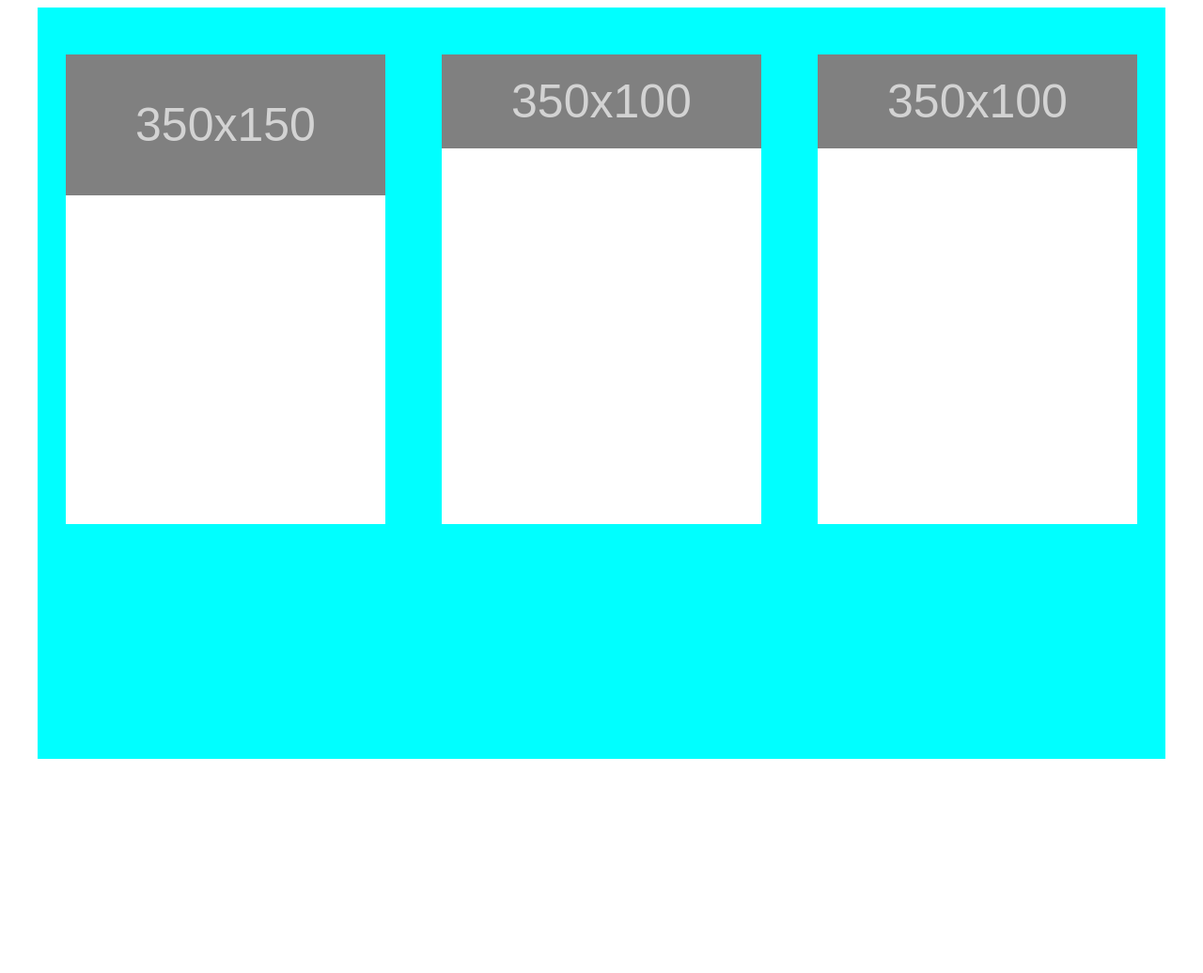
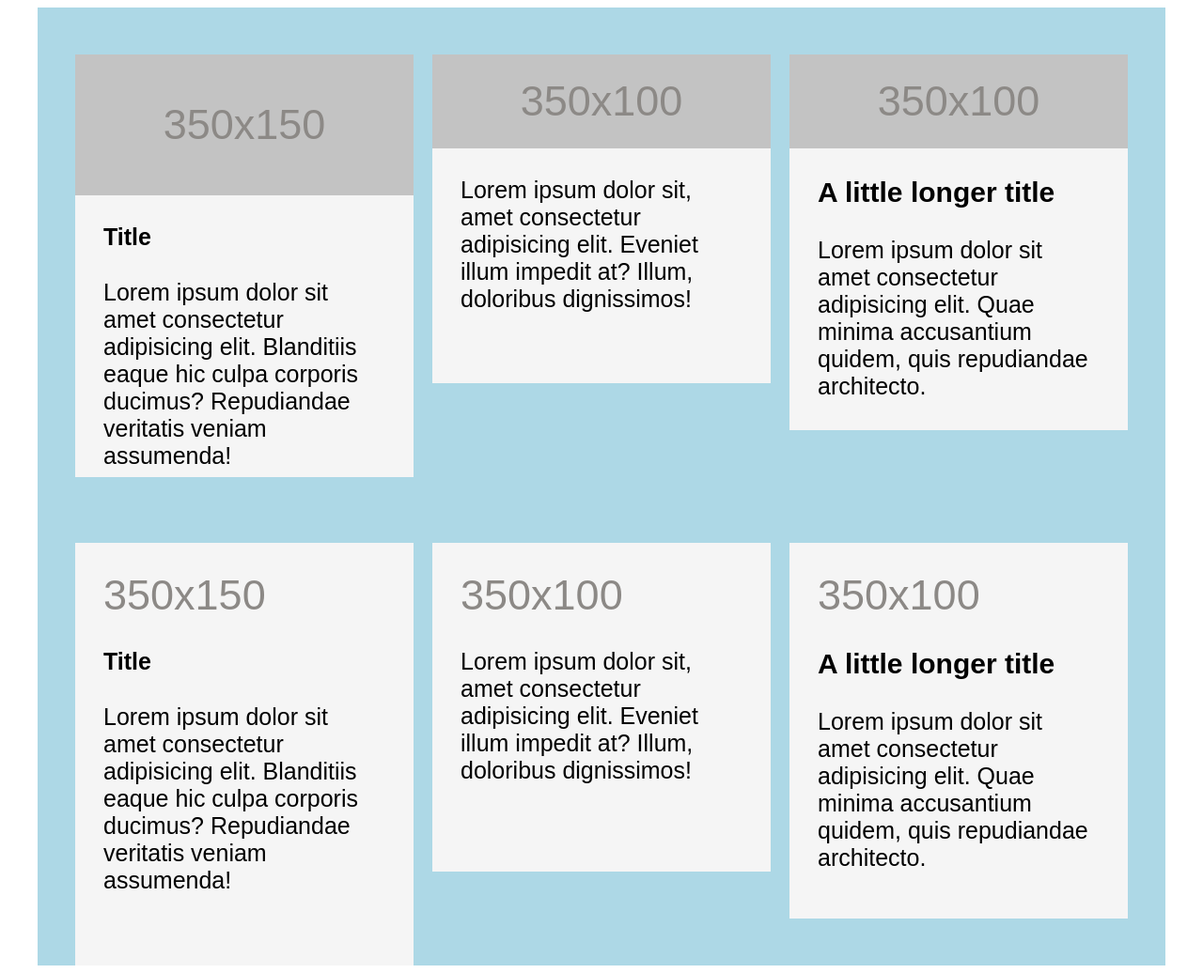
Before and after one commit to Sorokin1989/HTML, a plain HTML site: page HomeWork5/index2.html in a window 1280 px wide. Shown: the whole page at 94% size. Before the commit the page ends 816 px from the top, so only its background shows below. Drawn offline with Linux system fonts and the light colour scheme.

Commit message:
homework5 6.0

```diff
--- a/HomeWork5/index2.html
+++ b/HomeWork5/index2.html
@@ -10,17 +10,58 @@
     <div class="conteiner">
       <div class="column1">
         <div class="box1">
-            <p>350x150</p>
+            <p class="size-text">350x150</p>
         </div>
+
+<div class="one-text">
+    <span><p>Title</p></span>
+<p>Lorem ipsum dolor sit amet consectetur adipisicing elit. Blanditiis eaque hic culpa corporis ducimus? Repudiandae veritatis veniam assumenda!</p>
+</div>
       </div>
+
       <div class="column2">
  <div class="box2">
-    <p>350x100</p>
+    <p class="size-text">350x100</p>
+ </div>
+ <div class="one-text">
+    <p>Lorem ipsum dolor sit, amet consectetur adipisicing elit. Eveniet illum impedit at? Illum, doloribus dignissimos!</p>
  </div>
       </div>
       <div class="column3">
  <div class="box3">
-    <p>350x100</p>
+    <p class="size-text">350x100</p>
+ </div>
+ <div class="one-text">
+    <p><span>A little longer title</span></p>
+    <p>Lorem ipsum dolor sit amet consectetur adipisicing elit. Quae minima accusantium quidem, quis repudiandae architecto. </p>
+ </div>
+      </div>
+            <div class="column4">
+        <div class="box4">
+            <p class="size-text">350x150</p>
+        </div>
+
+<div class="one-text">
+    <span><p>Title</p></span>
+<p>Lorem ipsum dolor sit amet consectetur adipisicing elit. Blanditiis eaque hic culpa corporis ducimus? Repudiandae veritatis veniam assumenda!</p>
+</div>
+      </div>
+
+      <div class="column5">
+ <div class="box5">
+    <p class="size-text">350x100</p>
+ </div>
+ <div class="one-text">
+    <p>Lorem ipsum dolor sit, amet consectetur adipisicing elit. Eveniet illum impedit at? Illum, doloribus dignissimos!</p>
+ </div>
+      </div>
+      <div class="column6">
+ <div class="box6">
+    <p class="size-text">350x100</p>
+ </div>
+ <div class="one-text">
+    <p><span>A little longer title</span></p>
+    <p>Lorem ipsum dolor sit amet consectetur adipisicing elit. Quae minima accusantium quidem, quis repudiandae architecto. </p>
  </div>
       </div>
     </div>
--- a/HomeWork5/style2.scss
+++ b/HomeWork5/style2.scss
@@ -1,44 +1,58 @@
 .conteiner{
     width: 1200px;
-    height: 800px;
-  background-color: aqua;
+    height: auto;
+  background-color:#ADD8E6;
   margin: auto;
   display: flex;
   align-items: start;
   justify-content: center;
+ flex-wrap: wrap;
+  gap: 20px;
+
+
 }
 
+
+
 .column1{
-    height: 500px;
-    width: 33%;
-    background-color: white;
+    height: 450px;
+    width: 30%;
+    background-color: #F5F5F5;
     margin-top: 50px;
-    margin-left: 30px;
-    margin-right: 30px;
-    display: flex;
+
+    // margin-left: 30px;
+    // margin-right: 30px;
+
+    // box-sizing: border-box;
+    // display: flex;
+    // align-items: start;
+    // justify-content: start;
     .box1{
     width: 100%;
     height: 150px;
-    background-color: grey;
+    background-color:#C3C3C3;
     display: flex;
     align-items: center;
     justify-content: center;
+
+
 
 }
 
 }
     .column2{
-    height: 500px;
-    width: 33%;
-    background-color: white;
+    height: 350px;
+    width: 30%;
+    background-color: #F5F5F5;
     margin-top: 50px;
-    margin-left: 30px;
-    margin-right: 30px;
-    display: flex;
+    // margin-left: 30px;
+    // margin-right: 30px;
+    // box-sizing: border-box;
+    // display: flex;
     .box2{
     width: 100%;
     height: 100px;
-    background-color: grey;
+    background-color: #C3C3C3;
     display: flex;
     align-items: center;
     justify-content: center;
@@ -48,22 +62,142 @@
 }
 
 .column3{
-    height: 500px;
-    width: 33%;
-    background-color: white;
+    height: 400px;
+    width: 30%;
+    background-color: #F5F5F5;
     margin-top: 50px;
-    margin-left: 30px;
-    margin-right: 30px;
-    display: flex;
+    // margin-left: 30px;
+    // margin-right: 30px;
+    // box-sizing: border-box;
+    // display: flex;
     .box3{
     width: 100%;
     height: 100px;
-    background-color: grey;
+    background-color:#C3C3C3;
+    display: flex;
+    align-items: center;
+    justify-content: center;
+}
+}
+
+.column4{
+    height: 450px;
+    width: 30%;
+    background-color: #F5F5F5;
+    margin-top: 50px;
+
+    .box1{
+    width: 100%;
+    height: 150px;
+    background-color:#C3C3C3;
+    display: flex;
+    align-items: center;
+    justify-content: center;
+
+
+}
+
+}
+    .column5{
+    height: 350px;
+    width: 30%;
+    background-color: #F5F5F5;
+    margin-top: 50px;
+
+    .box2{
+    width: 100%;
+    height: 100px;
+    background-color: #C3C3C3;
     display: flex;
     align-items: center;
     justify-content: center;
 
 }
+
+}
+
+.column6{
+    height: 400px;
+    width: 30%;
+    background-color: #F5F5F5;
+    margin-top: 50px;
+
+    .box3{
+    width: 100%;
+    height: 100px;
+    background-color:#C3C3C3;
+    display: flex;
+    align-items: center;
+    justify-content: center;
+}
+}
+
+.column7{
+    height: 450px;
+    width: 30%;
+    background-color: #F5F5F5;
+    margin-top: 50px;
+
+    .box1{
+    width: 100%;
+    height: 150px;
+    background-color:#C3C3C3;
+    display: flex;
+    align-items: center;
+    justify-content: center;
+
+
+}
+
+}
+    .column8{
+    height: 350px;
+    width: 30%;
+    background-color: #F5F5F5;
+    margin-top: 50px;
+
+    .box2{
+    width: 100%;
+    height: 100px;
+    background-color: #C3C3C3;
+    display: flex;
+    align-items: center;
+    justify-content: center;
+
+}
+
+}
+
+.column9{
+    height: 400px;
+    width: 30%;
+    background-color: #F5F5F5;
+    margin-top: 50px;
+
+    .box3{
+    width: 100%;
+    height: 100px;
+    background-color:#C3C3C3;
+    display: flex;
+    align-items: center;
+    justify-content: center;
+}
+}
+
+
+span{
+    font-size: 30px;
+    font-family: Arial, Helvetica, sans-serif;
+    font-weight: bold;
+}
+
+p{
+    font-size: 25px;
+    font-family: Arial, Helvetica, sans-serif;
+    text-align: left;
+  margin: 30px;
+
+
 }
 
 
@@ -71,11 +205,12 @@
 
 
 
+.size-text{
+font-size: 45px;
+font-family:Arial, Helvetica, sans-serif;
+color: #8C8986;
+}
 
-
-
-p{
-font-size: 50px;
-font-family:Arial, Helvetica, sans-serif;
-color: lightgrey;
+* {
+  box-sizing: border-box;
 }
```
Also changed, not shown: HomeWork5/style2.css, 1 other file.
